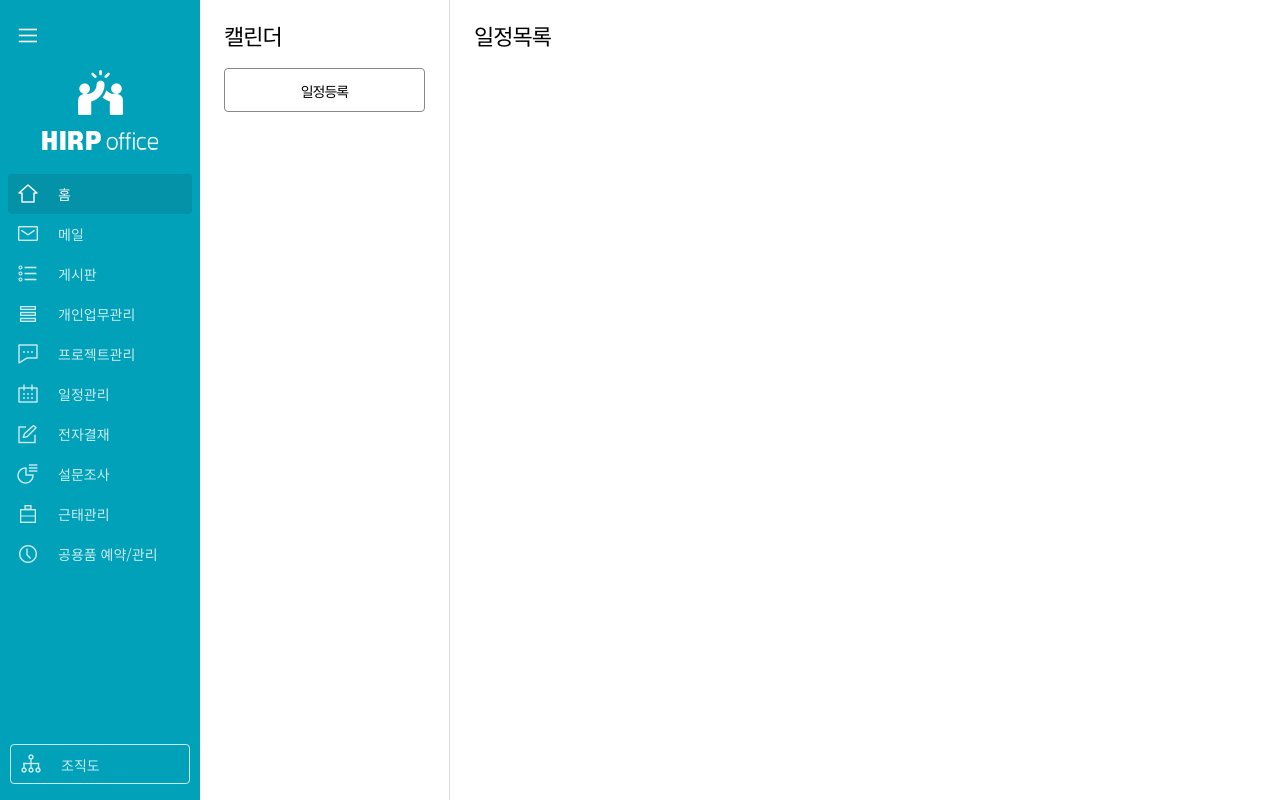
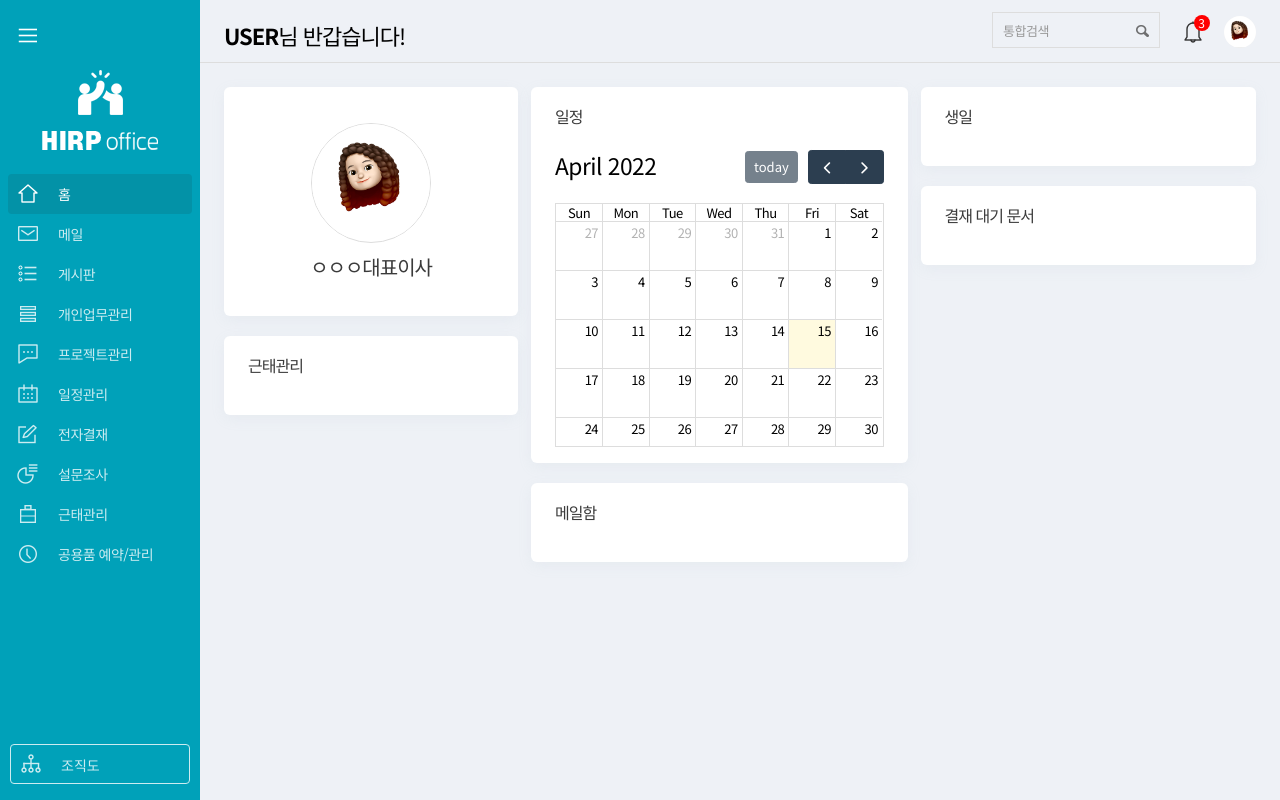
Before and after one commit to jinsiri/clonecoding, a plain HTML site: page index.html in a window 1280 px wide. Drawn offline with nearby package versions, Linux system fonts and the light colour scheme; a web font is replaced by a local one.

Commit message:
update main design

```diff
--- a/css/common.css
+++ b/css/common.css
@@ -1,9 +1,4 @@
 @charset "utf-8";
-
-html {
-    box-sizing: border-box;
-    -ms-overflow-style: scrollbar;
-}
 
 ::-webkit-scrollbar {
     /* 스크롤바 스타일. 크롬에만 적용됨. 다른 브라우저에서도 되게 하려면 별도 작업 필요 */
@@ -15,12 +10,43 @@ html {
     background: #666;
 }
 
+::selection {
+    background: #00b6c2;
+    color: white;
+}
+
+html {
+    box-sizing: border-box;
+    -ms-overflow-style: scrollbar;
+}
+
 body,
 input,
 textarea,
 select {
     font-size: 14px;
     font-family: 'Noto Sans KR', 맑은 고딕, 돋움, malgun gothic, dotum, AppleGothic, Helvetica, sans-serif;
+    *word-break: break-all;
+    -ms-word-wrap: break-all;
+    white-space: normal;
+    word-break: break-all;
+    letter-spacing: -0.5px;
+}
+
+input {
+    font-size: 13px;
+}
+
+img {
+    max-width: 100%;
+}
+
+.t-c {
+    text-align: center;
+}
+
+.t-r {
+    text-align: right;
 }
 
 .bg--gray {
@@ -273,3 +299,146 @@ select {
     font-size: 22px;
     letter-spacing: -1px;
 }
+
+#conts h1 strong {
+    font-weight: 700;
+}
+
+.btn--profile {
+    width: 32px;
+    height: 32px;
+    border-radius: 32px;
+    overflow: hidden;
+}
+
+.btn--alarm {
+    background: url(../images/icons/ic_snb.png) no-repeat;
+    background-position: -43px -43px;
+    border-radius: 4px;
+}
+
+.btn--alarm:hover {
+    background-color: #eee;
+}
+
+#nav--right {
+    position: absolute;
+    top: 12px;
+    right: 24px;
+}
+
+#nav--right button {
+    vertical-align: middle;
+}
+
+#nav--right button:not(:last-of-type) {
+    width: 40px;
+    height: 40px;
+    margin-right: 8px;
+}
+
+.btn--alarm {
+    position: relative;
+}
+
+.btn--alarm span {
+    position: absolute;
+    top: 3px;
+    right: 3px;
+    display: block;
+    width: 16px;
+    line-height: 16px;
+    border-radius: 50%;
+    background-color: red;
+    color: #fff;
+    font-size: 12px;
+}
+
+.form--srch {
+    position: absolute;
+    top: 12px;
+    right: 120px;
+}
+
+.form--srch input {
+    width: 124px;
+    border: 1px solid #ddd;
+    height: 32px;
+    padding-left: 10px;
+    padding-right: 32px;
+    background: none;
+}
+
+.form--srch:hover input {
+    border-color: #00a1b9;
+}
+
+.form--srch input::placeholder {
+    color: #999;
+}
+
+.form--srch button[type=submit] {
+    position: absolute;
+    top: 4px;
+    right: 4px;
+    display: block;
+    background: url(../images/icons/ic_gnb.png) no-repeat -483px -661px;
+    width: 27px;
+    height: 27px;
+}
+
+#main .row {
+    padding: 24px 24px 60px;
+}
+
+#main .row>div>section {
+    min-height: 50px;
+    padding: 16px 24px;
+    margin-bottom: 20px;
+    background-color: #fff;
+    font-size: 13px;
+    border-radius: 6px;
+    box-shadow: 0 4px 14px 0 rgb(168 184 201 / 10%);
+}
+
+@media screen and (min-width: 1201px) {
+    #main .row {
+        display: flex;
+        justify-content: space-between;
+    }
+
+    #main .row>div:nth-child(1) {
+        width: 28.5%;
+    }
+
+    #main .row>div:nth-child(2) {
+        width: 36.5%;
+    }
+
+    #main .row>div:nth-child(3) {
+        width: 32.5%;
+    }
+}
+
+#main .row>div>section>h2 {
+    margin-bottom: 20px;
+    font-size: 16px;
+    line-height: 27px;
+    font-weight: 500;
+    color: #3b3b3b;
+    letter-spacing: -1px;
+}
+
+.figure--profile {
+    width: 120px;
+    height: 120px;
+    border-radius: 50%;
+    margin: 20px auto 10px;
+    border: 1px solid #ddd;
+    overflow: hidden;
+}
+
+.figure--profile+h2 {
+    font-size: 20px !important;
+    letter-spacing: -1px;
+}
--- a/css/reset.css
+++ b/css/reset.css
@@ -138,3 +138,7 @@ a {
     text-decoration: none;
     color: inherit;
 }
+
+button {
+    cursor: pointer;
+}
--- a/index.html
+++ b/index.html
@@ -11,6 +11,10 @@
     <link
         href="https://fonts.googleapis.com/css2?family=Lexend+Deca:wght@600&family=Lexend+Exa:wght@300&family=Noto+Sans+KR:wght@400;500;700;900&display=swap"
         rel="stylesheet"><!-- 노토산스 코리안 서체 CDN -->
+
+    <link href="https://cdn.jsdelivr.net/npm/fullcalendar@5.11.0/main.min.css" rel="stylesheet">
+    <script src="https://cdn.jsdelivr.net/npm/fullcalendar@5.11.0/main.min.js"></script>
+
     <link rel="stylesheet" href="./css/reset.css"><!-- 브라우저 기본 스타일 리셋하는 CSS -->
     <link rel="stylesheet" href="./css/common.css"><!-- 하이알피 공통 스타일(header, input, select, ...) CSS -->
     <script src="https://code.jquery.com/jquery-3.6.0.min.js"
@@ -20,6 +24,8 @@
 
 <!--
     id는 한 페이지 내에 동일한 id가 하나여야함
+    양식 가져다 쓸 때 공통되는 내용 아니면 id 꼭 바꿔서 써주기
+    스타일 중복되면 맨 밑에 거(최신 거)가 우선 적용됨
     class는 여러번 사용 가능, 여러 개 지정 가능
 -->
 
@@ -50,19 +56,66 @@
     </header>
 
     <div id="conts">
+        <!-- 서브 메뉴 있을 경우
         <aside id="snb">
-            <!-- 서브 메뉴 있을 경우 -->
             <h1>
                 캘린더
             </h1>
+            <a class="btn--function" href="#">일정등록</a>
+        </aside>-->
 
-            <a class="btn--function" href="#">일정등록</a>
-        </aside>
+        <article id="main">
+            <nav id="nav--right">
+                <button class="btn--alarm" type="button">
+                    <span>3</span>
+                </button>
+                <button class="btn--profile" type="button">
+                    <img src="./images/profile.jpg" alt="profile">
+                    <!-- 유저마다 다른 사진 출력돼야함 -->
+                </button>
+            </nav>
 
-        <article>
-            <h1>
-                일정목록
+            <!-- 검색폼 필요한 사람 쓰기, class 변경 안하고 id만 부여해서 사용하면 됨 -->
+            <form class="form--srch" action="">
+                <input type="text" name="" placeholder="통합검색">
+                <button type="submit"></button>
+            </form>
+
+            <h1 class="basic-border-bottom">
+                <strong>USER</strong>님 반갑습니다!
             </h1>
+
+            <div class="row">
+                <div>
+                    <section>
+                        <figure class="figure--profile">
+                            <img src="./images/profile.jpg" alt="profile">
+                            <!-- 유저마다 다른 사진 출력돼야함 -->
+                        </figure>
+                        <h2 class="t-c">ㅇㅇㅇ대표이사</h2>
+                    </section>
+                    <section>
+                        <h2>근태관리</h2>
+                    </section>
+                </div>
+                <div>
+                    <section>
+                        <h2>일정</h2>
+                        <div id="calendar"></div>
+                    </section>
+                    <section>
+                        <h2>메일함</h2>
+                    </section>
+                </div>
+                <div>
+                    <section>
+                        <h2>생일</h2>
+                    </section>
+                    <section>
+                        <h2>결재 대기 문서</h2>
+                    </section>
+                </div>
+            </div>
         </article>
     </div>
 </body>
--- a/js/common.js
+++ b/js/common.js
@@ -2,4 +2,10 @@ $(function () {
     $('#gnb__btn--burger').on('click', function () {
         $('#gnb').toggleClass('on');
     });
+
+    var calendarEl = document.getElementById('calendar');
+    var calendar = new FullCalendar.Calendar(calendarEl, {
+        initialView: 'dayGridMonth'
+    });
+    calendar.render();
 });
```
Also changed, not shown: images/icons/ic_dashboard2.png (added), images/icons/ic_gnb.png (added), images/icons/ic_snb.png (added), images/profile.jpg (added).
